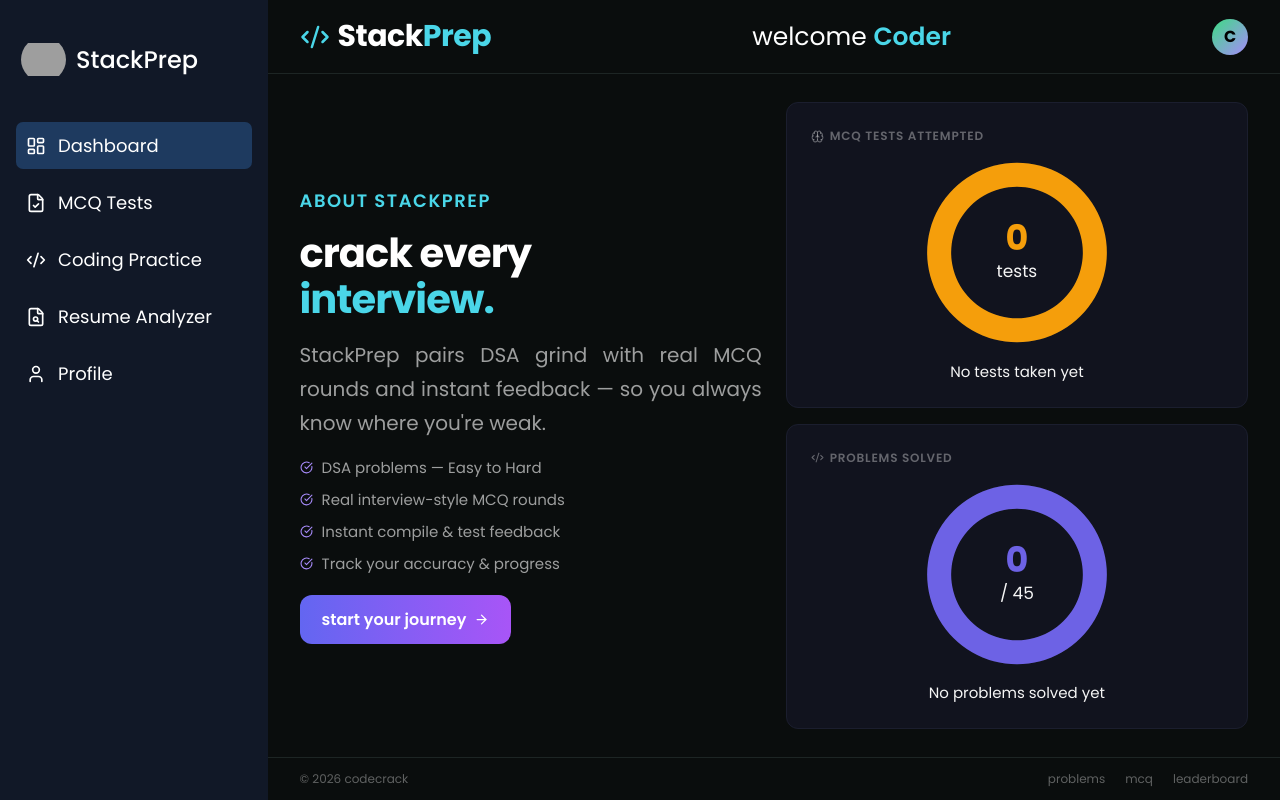
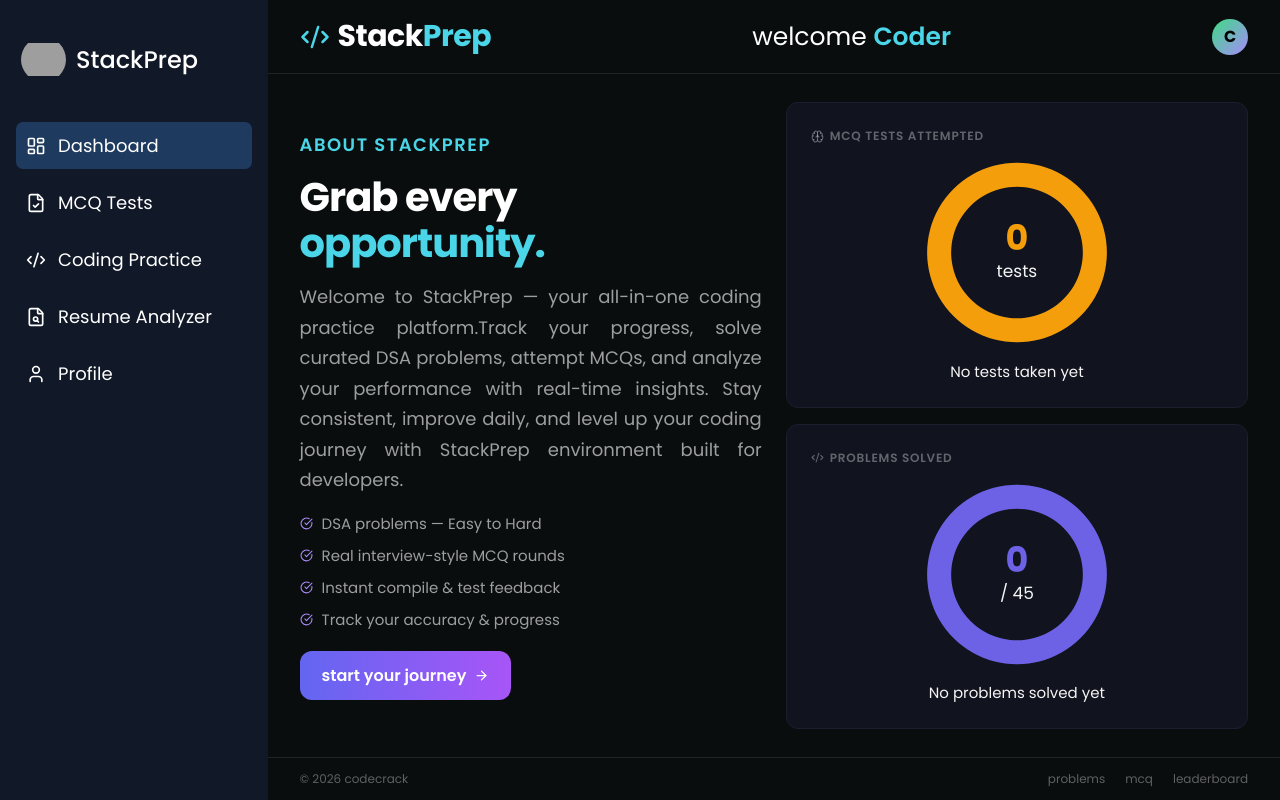
Before and after one commit to Yash-Solanki-21/StackPrep, a React (Vite) app in the folder Frontend/: page /dashboard in a window 1280 px wide. Built offline with nearby package versions, Linux system fonts and the light colour scheme; no server answers; grey boxes are pictures that could not be loaded.

Commit message:
meta changes

```diff
--- a/Frontend/index.html
+++ b/Frontend/index.html
@@ -4,7 +4,12 @@
     <meta charset="UTF-8" />
     <link rel="icon" type="image/svg+xml" href="https://img.icons8.com/?size=100&id=Zh3EQfzwFUbT&format=png&color=000000" />
     <meta name="viewport" content="width=device-width, initial-scale=1.0" />
-    <title>StackPrep</title>
+    <title>StackPrep - Master DSA & Coding Practice</title>
+    <meta name="description" content="Practice coding problems, improve DSA skills, and track your progress with StackPrep. Built for developers." />
+    <meta name="keywords" content="coding, DSA, leetcode clone, programming practice, interview prep" />
+    <meta property="og:image" content="https://your-domain.com/assets/image.jpeg"/>
+    <meta property="og:url" content="https://stack-prep-phi.vercel.app/" />
+
     <link href="https://fonts.googleapis.com/css2?family=Poppins:wght@500;600;700&family=Inter:wght@400;500;600&display=swap" rel="stylesheet">
 
 
--- a/Frontend/src/components/DashBoard/Dashboard.css
+++ b/Frontend/src/components/DashBoard/Dashboard.css
@@ -116,7 +116,7 @@ span .accent-text {
 }
 
 .description {
-  font-size: 20px;
+  font-size: 18px;
   color: rgba(255,255,255,0.6);
   line-height: 1.7;
   max-width: 550px;
--- a/Frontend/src/components/DashBoard/Dashboard.jsx
+++ b/Frontend/src/components/DashBoard/Dashboard.jsx
@@ -87,12 +87,12 @@ export default function Dashboard() {
         <section className="intro">
           <span className="eyebrow">about StackPrep</span>
           <h1 className="title">
-            crack every<br />
-            <span className="accent-text">interview.</span>
+            Grab every<br />
+            <span className="accent-text">opportunity.</span>
           </h1>
           <p className="description">
-            StackPrep pairs DSA grind with real MCQ rounds and instant
-            feedback — so you always know where you're weak.
+            Welcome to StackPrep — your all-in-one coding practice platform.Track your progress, solve curated DSA problems, attempt MCQs, and analyze your performance with real-time insights.
+            Stay consistent, improve daily, and level up your coding journey with StackPrep environment built for developers.
           </p>
           <ul className="feature-list">
             {FEATURES.map(f => (
```
